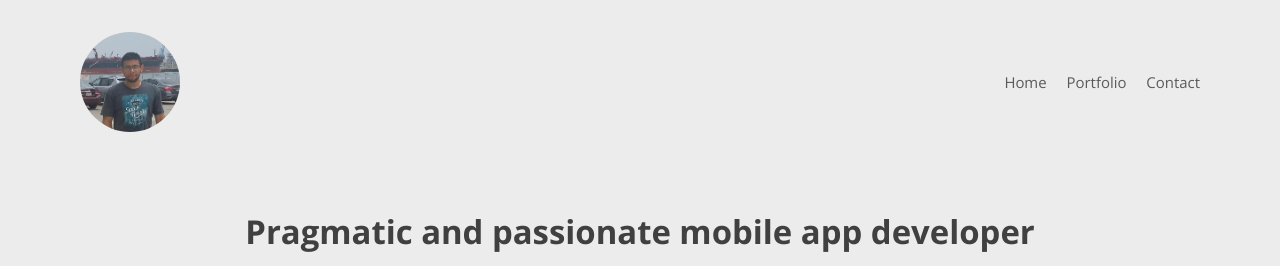
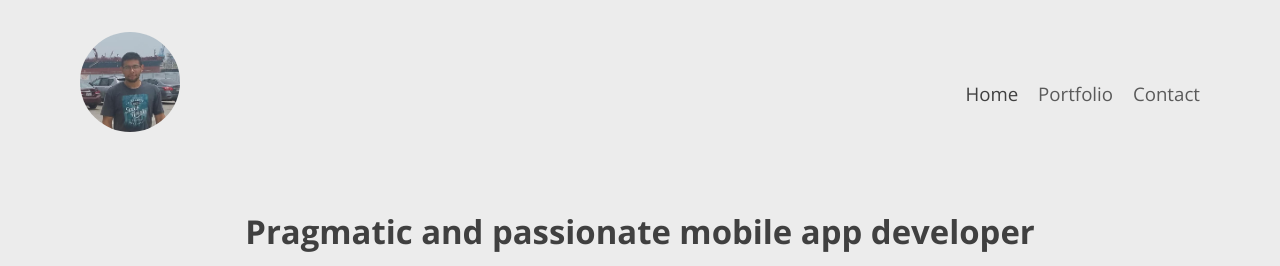
Before and after one commit to alanipce/mywebsite, a Jekyll site: the page built from index.html, in a window 1280 px wide. Shown: the top 266 px of the page. Built offline with Jekyll 4.4.1, drawn with Linux system fonts in a browser that asks for light colours; nearby versions of some CDN libraries.

Commit message:
Increased font size of header navigation links and made minor adjustments to whitespace to improve appearance on mobile devices

```diff
--- a/_includes/header.html
+++ b/_includes/header.html
@@ -5,8 +5,8 @@
       <div class="header__title">Personal portfolio</div>
   </a> -->
   <nav class="header__navigation">
-    <a href="/">Home</a>
-    <a href="/#portfolio-section">Portfolio</a>
-    <a href="/#contact-section">Contact</a>
+    <a href="/" {% if page.url == "/" %}class="header__link header__link--current" {% else %}class="header__link"{% endif %}>Home</a>
+    <a href="/#portfolio-section" class="header__link">Portfolio</a>
+    <a href="/#contact-section" class="header__link">Contact</a>
   </nav>
 </div>
--- a/_sass/_layout.scss
+++ b/_sass/_layout.scss
@@ -1,3 +1,4 @@
+$header-padding-mobile: $header-padding * 0.7;
 $section-padding-mobile: $section-padding * 0.6;
 $content-padding-mobile: $content-padding / 4;
 
@@ -14,7 +15,7 @@ $content-padding-mobile: $content-padding / 4;
     width: 100px;
     height: 100px;
     border-radius: 50%;
-    margin-right: 16px;
+    margin-right: 24px;
   }
 
   .header__name {
@@ -28,7 +29,19 @@ $content-padding-mobile: $content-padding / 4;
     font-size: 0.85rem;
   }
 
-  .header__navigation a:not(:last-of-type) {
+  .header__navigation {
+    margin-top: 24px;
+  }
+
+  .header__link {
+    @extend .subhead;
+  }
+
+  .header__link--current {
+    color: #404040;
+  }
+
+  .header__link:not(:last-of-type) {
     margin-right: 16px;
   }
 
@@ -102,6 +115,9 @@ $content-padding-mobile: $content-padding / 4;
   }
 
   @include tablet {
+    .header {
+      padding: $header-padding-mobile 0;
+    }
     .content-area {
         padding-left: $content-padding-mobile;
         padding-right: $content-padding-mobile;
@@ -114,7 +130,7 @@ $content-padding-mobile: $content-padding / 4;
 
     .site-section--with-header {
         padding-top: 0;
-        padding-bottom: $header-padding * 2;
+        padding-bottom: $header-padding-mobile * 2;
     }
 
     .site-section--overlap .content-area {
```
Also changed, not shown: 5 other files.
